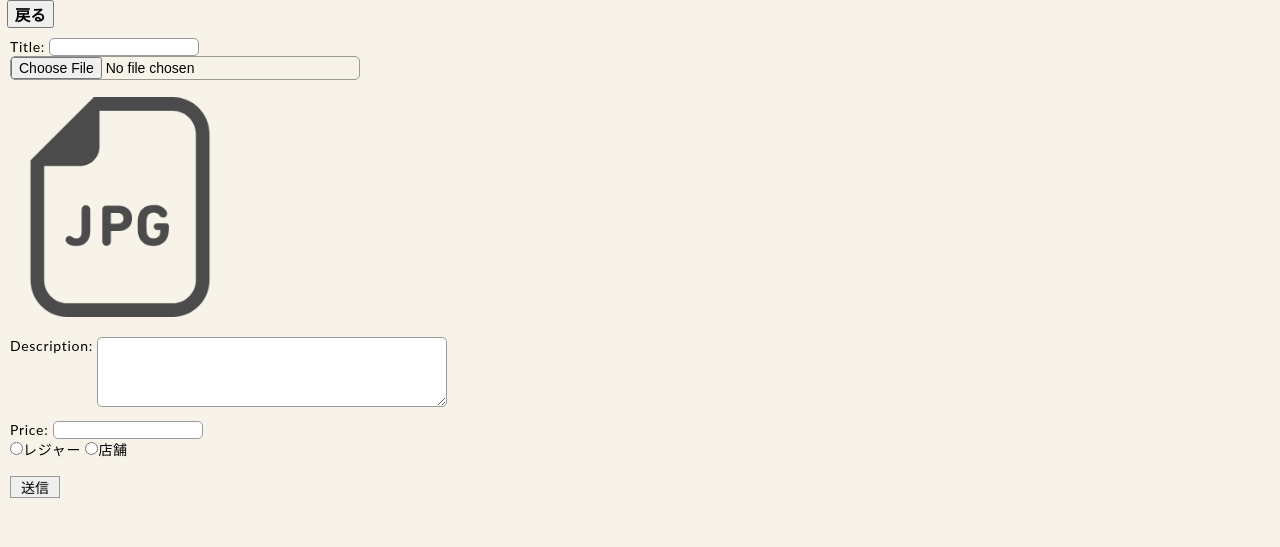
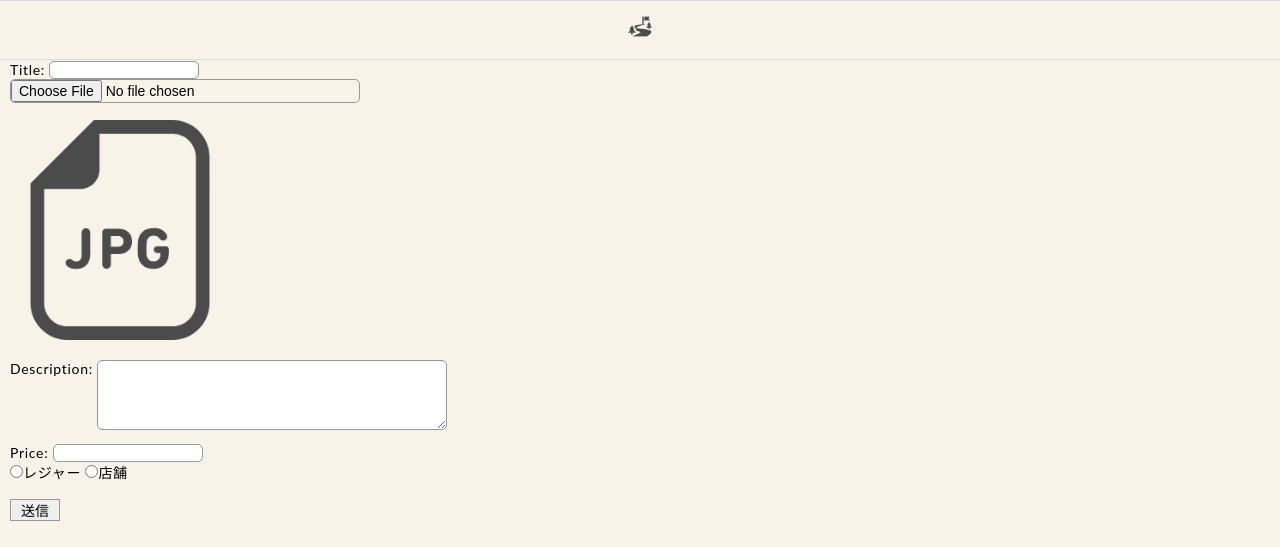
Before and after one commit to ccchumarns/instaglam, a PHP site: page /post_screen.html in a window 1280 px wide. Shown: the top 547 px of the page. Run offline with PHP 8.4, Linux system fonts and the light colour scheme; some libraries are stand-ins or nearby versions.

Commit message:
login_logout実装

```diff
--- a/list_stylesheet.css
+++ b/list_stylesheet.css
@@ -155,3 +155,7 @@ img {
 	/*配置*/
 	display: block;
 }
+
+.js-mypage-tab-stock{
+	background-color:rgba(247,243,233,0.75);
+}
--- a/post_screen.html
+++ b/post_screen.html
@@ -8,9 +8,17 @@
 
       <!-- ブラウザのタブに表示されるタイトル -->
       <title>投稿画面</title>
-      <button type="button" onclick="history.back()"><h3>戻る</h3></button>
+      <!--<button type="button" onclick="history.back()"><h3>戻る</h3></button>-->
   </head>
+<header>
+  <ul id="login_logout" class="mypage-post-tab">
+    <li class="js-mypage-tab-me">
+        <img src="img/icon/dis.png" class="mypage-tab-img">
+      </li>
+    </ul>
+</header>
   <body>
+      <br/><br/><br/>
       <form action="/instaglam/api/upload_post_db.php" method="post" enctype="multipart/form-data">
         <div>
           <label for="title">Title:</label>
--- a/post_stylesheet.css
+++ b/post_stylesheet.css
@@ -184,3 +184,43 @@ textarea {
 button {
   margin-left: .5em;
 }
+/*ヘッターのcss*/
+.mypage-post-tab {
+  display: flex;
+  justify-content: space-around;
+  border-top: 1px solid #dbdbdb;
+  border-bottom: 1px solid #dbdbdb;
+  position: fixed;
+  height: 60px;
+  width: 100%;
+  background-color:#f7f3e9;
+
+}
+.mypage-post-tab li {
+    padding: 15px;
+    cursor: pointer;
+    list-style: none;
+}
+.mypage-tab-img {
+      width: 24px;
+      height: 21px;
+}
+
+/*bodyのcss*/
+.photo-list {
+  display: flex;
+  flex-wrap: wrap;
+  justify-content: flex-start;
+  padding-top: 60px;
+}
+.photo-list li {
+    flex-basis: 50%;
+    list-style: none;
+}
+.photo-list-img {
+    display: inline-block;
+    width: 100%;
+    /*border: 1px solid #fff;*/
+    background-size:cover;
+    height: 200px;
+}
```
Also changed, not shown: list_screen.html (+37 -10 lines).
